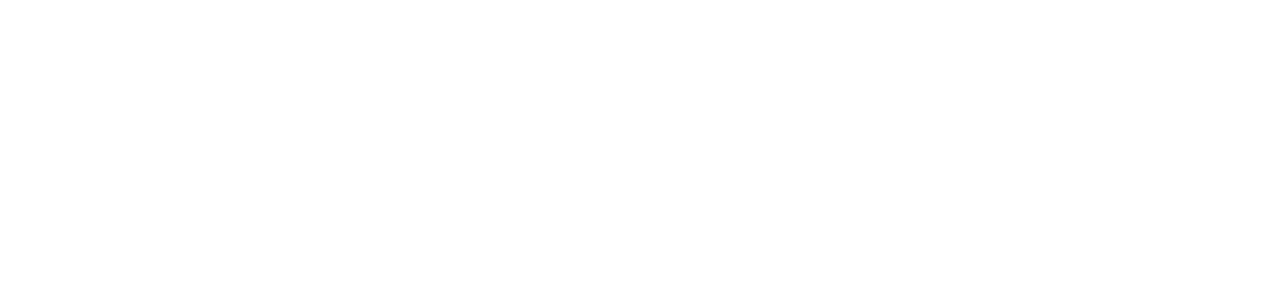
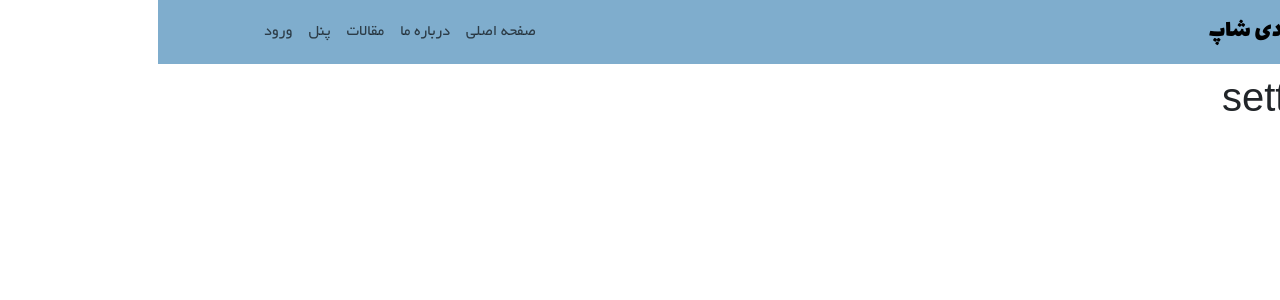
Before and after one commit to ahmadrezahemmat/firstidshop, a React (Create React App) app: page /setting in a window 1280 px wide. Before the commit this address had no page. Shown: the top 300 px of the page. Built offline with nearby package versions, Linux system fonts and the light colour scheme.

Commit message:
update route

```diff
--- /dev/null
+++ b/src/components/PrivateRoute.js
@@ -0,0 +1,10 @@
+import { Navigate } from "react-router-dom";
+
+function PrivateRoute({ children }) {
+  const isLogin = (username) => {
+    if (username == "admin") return true;
+    return false;
+  };
+  return <>{isLogin("admin") ? children : <Navigate to="/" />}</>;
+}
+export default PrivateRoute;
--- a/src/pages/panel/Panel.js
+++ b/src/pages/panel/Panel.js
@@ -1,10 +1,12 @@
-import MyNavbar from "../../components/navbar/Navbar"
-function Panel(){
-    return(
-        <div>
-            <MyNavbar/>
-            <h1>aboout panell</h1>
-        </div>
-    )
+
+import MyNavbar from "../../components/navbar/Navbar";
+function Panel() {
+  return (
+    <div>
+      <MyNavbar />
+      <h1>setting page</h1>
+    </div>
+  );
 }
-export default Panel
+
+export default Panel;
--- /dev/null
+++ b/src/pages/setting.js
@@ -0,0 +1,11 @@
+
+import MyNavbar from "../components/navbar/Navbar";
+function Setting() {
+  return (
+    <div>
+      <MyNavbar />
+      <h1>setting page</h1>
+    </div>
+  );
+}
+export default Setting;
```
Also changed, not shown: src/routes.js (+9 -5 lines).
